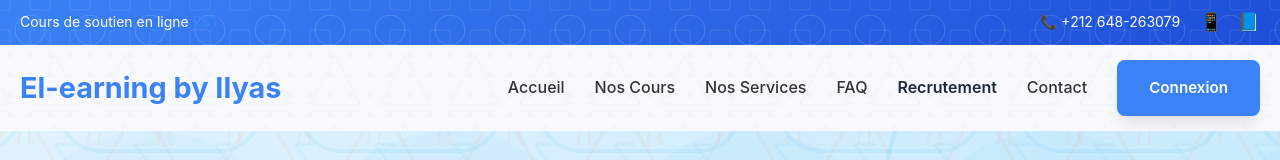
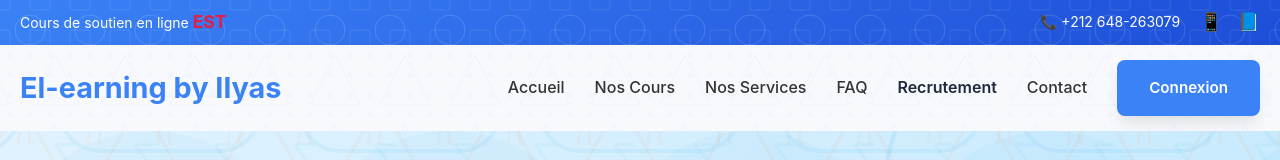
Before and after one commit to yassineelbarni-u/Project_FormationEnligne, a React (Create React App) app in the folder frontend/: page / in a window 1280 px wide. Shown: the top 160 px of the page. Built offline with nearby package versions, Linux system fonts and the light colour scheme; no server answers.

Commit message:
add coleurs in Header

```diff
--- a/frontend/src/components/common/Header.js
+++ b/frontend/src/components/common/Header.js
@@ -34,8 +34,17 @@ const Header = () => {
   const schools = ["ENSA", "FST", "FS", "EST", "ENCG", "ENSAM"]
   const navMenuRef = useRef(null)
 
-  // Utiliser la couleur primaire
-  const schoolColor = "var(--primary-color, #2563eb)"
+  const getSchoolColor = (school) => {
+    const colors = {
+      ENSA: "#3b82f6",
+      FST: "#10b981",
+      FS: "#8b5cf6",
+      EST: "#e11d48",
+      ENCG: "#ea580c",
+      ENSAM: "#0ea5e9"
+    }
+    return colors[school] || "#2563eb"
+  }
 
   useEffect(() => {
     const interval = setInterval(() => {
@@ -70,17 +79,17 @@ const Header = () => {
       <div className="header-top">
         <div className="container">
           <div className="header-info">
-            <span>
-              Cours de soutien en ligne{" "}
-              <span
-                style={{
-                  color: schoolColor,
-                  fontWeight: "bold",
-                }}
-              >
+            <div className="header-content">
+              <span>Cours de soutien en ligne </span>
+              <span style={{
+                color: getSchoolColor(schools[schoolIndex]),
+                fontWeight: "bold",
+                fontSize: "1.1rem",
+                transition: "color 0.3s ease"
+              }}>
                 {schools[schoolIndex]}
               </span>
-            </span>
+            </div>
             <div className="contact-info">
               <span>📞 +212 648-263079</span>
               <div className="social-links">
```
